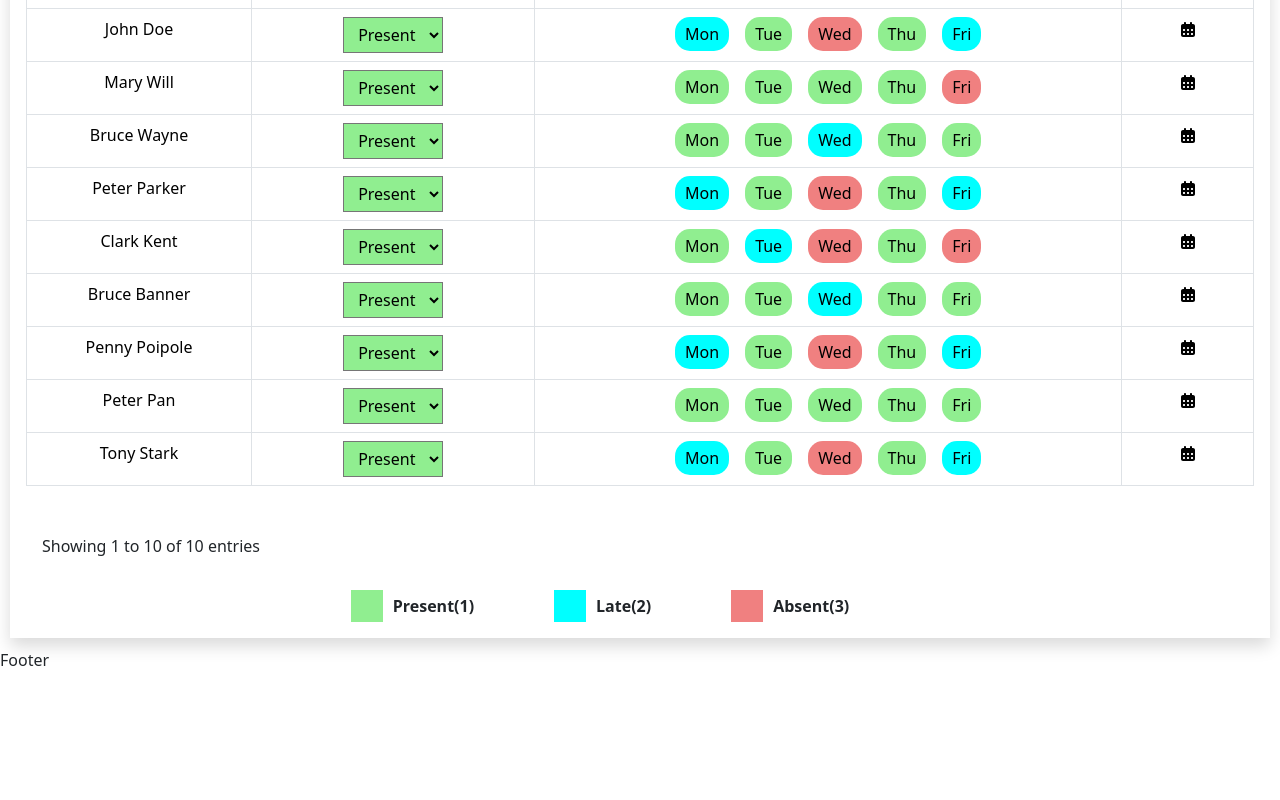
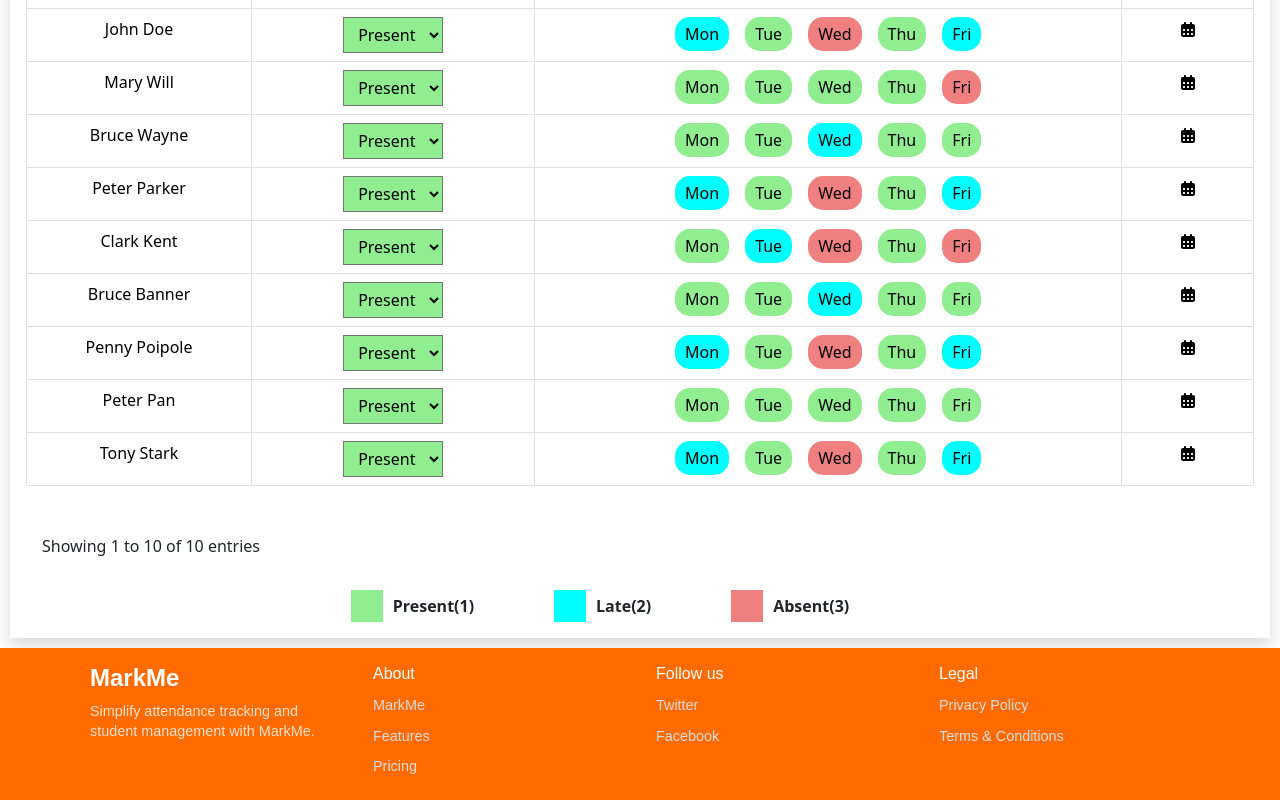
Before and after one commit to sudhin-1/crud-platform_oct, a React (Vite) app: page /attendance in a window 1280 px wide. Shown: the part 290-1090 px from the top of the page. Before the commit the page ends 962 px from the top, so only its background shows below. Built offline with nearby package versions, Linux system fonts and the light colour scheme; a web font is replaced by a local one.

Commit message:
style: add footer component

```diff
--- a/package.json
+++ b/package.json
@@ -10,11 +10,11 @@
     "preview": "vite preview"
   },
   "dependencies": {
+    "@emotion/react": "^11.14.0",
+    "@emotion/styled": "^11.14.1",
     "@fortawesome/fontawesome-svg-core": "^7.1.0",
     "@fortawesome/free-solid-svg-icons": "^7.1.0",
     "@fortawesome/react-fontawesome": "^3.1.0",
-    "@emotion/react": "^11.14.0",
-    "@emotion/styled": "^11.14.1",
     "@mui/material": "^7.3.4",
     "bootstrap": "^5.3.8",
     "react": "^19.1.1",
--- a/src/components/Footer.jsx
+++ b/src/components/Footer.jsx
@@ -1,7 +1,60 @@
 import React from "react";
+import "../css/Footer.css";
+import { FontAwesomeIcon } from "@fortawesome/react-fontawesome";
+import { FaFacebook, FaInstagram, FaTwitter } from "react-icons/fa";
 
 function Footer() {
-	return <div>Footer</div>;
+	return (
+		<footer className="footer">
+			<div className="footer-top">
+				<div className="footer-section">
+					<h3 className="footer-logo">MarkMe</h3>
+					<p className="footer-description">
+						Simplify attendance tracking and student management with MarkMe.
+					</p>
+				</div>
+
+				<div className="footer-section">
+					<h4>About</h4>
+					<ul>
+						<li>
+							<a href="#">MarkMe</a>
+						</li>
+						<li>
+							<a href="#">Features</a>
+						</li>
+						<li>
+							<a href="#">Pricing</a>
+						</li>
+					</ul>
+				</div>
+
+				<div className="footer-section">
+					<h4>Follow us</h4>
+					<ul>
+						<li>
+							<a href="https://x.com/login">Twitter</a>
+						</li>
+						<li>
+							<a href="https://www.facebook.com/">Facebook</a>
+						</li>
+					</ul>
+				</div>
+
+				<div className="footer-section">
+					<h4>Legal</h4>
+					<ul>
+						<li>
+							<a href="#">Privacy Policy</a>
+						</li>
+						<li>
+							<a href="#">Terms & Conditions</a>
+						</li>
+					</ul>
+				</div>
+			</div>
+		</footer>
+	);
 }
 
 export default Footer;
--- a/src/components/Header.jsx
+++ b/src/components/Header.jsx
@@ -16,7 +16,7 @@ function Header() {
 			<header className="header">
 				<Link to={"/"} className="title">
 					<FontAwesomeIcon icon={faClipboardUser} bounce={isBouncing} />
-					<h1>Mark Me</h1>
+					<h1>MarkMe</h1>
 				</Link>
 				<div>
 					<Link to={"/sign"} className="sign-in">
--- /dev/null
+++ b/src/css/Footer.css
@@ -0,0 +1,54 @@
+.footer {
+	background-color: #ff6b00;
+	color: #fff;
+	padding: 1rem;
+	font-family: "Poppins", sans-serif;
+}
+
+.footer-top {
+	display: grid;
+	grid-template-columns: repeat(auto-fit, minmax(180px, 1fr));
+	gap: 2rem;
+	max-width: 1100px;
+	margin: 0 auto;
+}
+
+.footer-logo {
+	font-size: 1.5rem;
+	font-weight: 700;
+	color: #fff;
+	margin-bottom: 0.5rem;
+}
+
+.footer-description {
+	font-size: 0.9rem;
+	opacity: 0.8;
+	line-height: 1.4;
+}
+
+.footer-section h4 {
+	font-size: 1rem;
+	margin-bottom: 0.6rem;
+	color: #fff;
+}
+
+.footer-section ul {
+	list-style: none;
+	padding: 0;
+	margin: 0;
+}
+
+.footer-section ul li {
+	margin-bottom: 0.4rem;
+}
+
+.footer-section ul li a {
+	color: #ddd;
+	text-decoration: none;
+	font-size: 0.9rem;
+	transition: color 0.2s ease-in-out;
+}
+
+.footer-section ul li a:hover {
+	color: #fff;
+}
```
